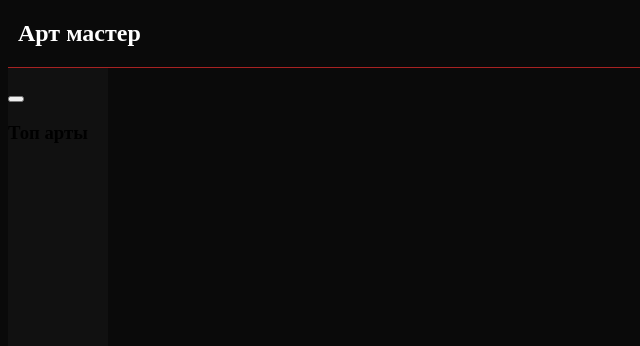
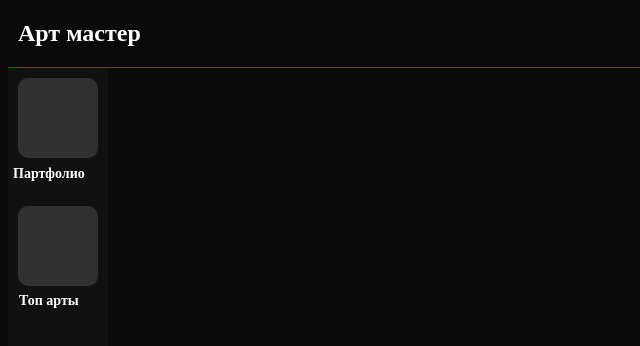
Before and after one commit to Guffi-2/Sweet_Chat-login, a plain HTML site: page index.html in a window 1280 px wide. Shown: the whole page, without its empty margins (0-640 px from the left). Drawn offline with Linux system fonts and the light colour scheme.

Commit message:
Update style.css

```diff
--- a/style.css
+++ b/style.css
@@ -68,6 +68,40 @@ background-color: rgba(var(--d69,0,149,246),1);
 }
 #divmenu{
     width: 100px;
-    height: 770px;
+    height: 760px;
     background-color: rgb(17, 17, 17);
 }
+#MyMenu{
+    position: relative;
+    width: 80px;
+    height: 80px;
+    background-color: rgb(48, 48, 48);
+    border-radius: 10px;
+    left: 10px;
+    top: 70px;
+    outline: none;
+    border: 0;
+}
+#p_MyMenu{
+    margin-left: 5px;
+    margin-top: 75px;
+    color: rgb(255, 255, 255);
+    font-size: 14px;
+}
+#top_art{
+    position: relative;
+    width: 80px;
+    height: 80px;
+    background-color: rgb(48, 48, 48);
+    border-radius: 10px;
+    left: 10px;
+    top: 10px;
+    outline: none;
+    border: 0;
+}
+#p_top_art{
+    margin-left: 11px;
+    margin-top: 14px;
+    color: rgb(255, 255, 255);
+    font-size: 14px;
+}
```
